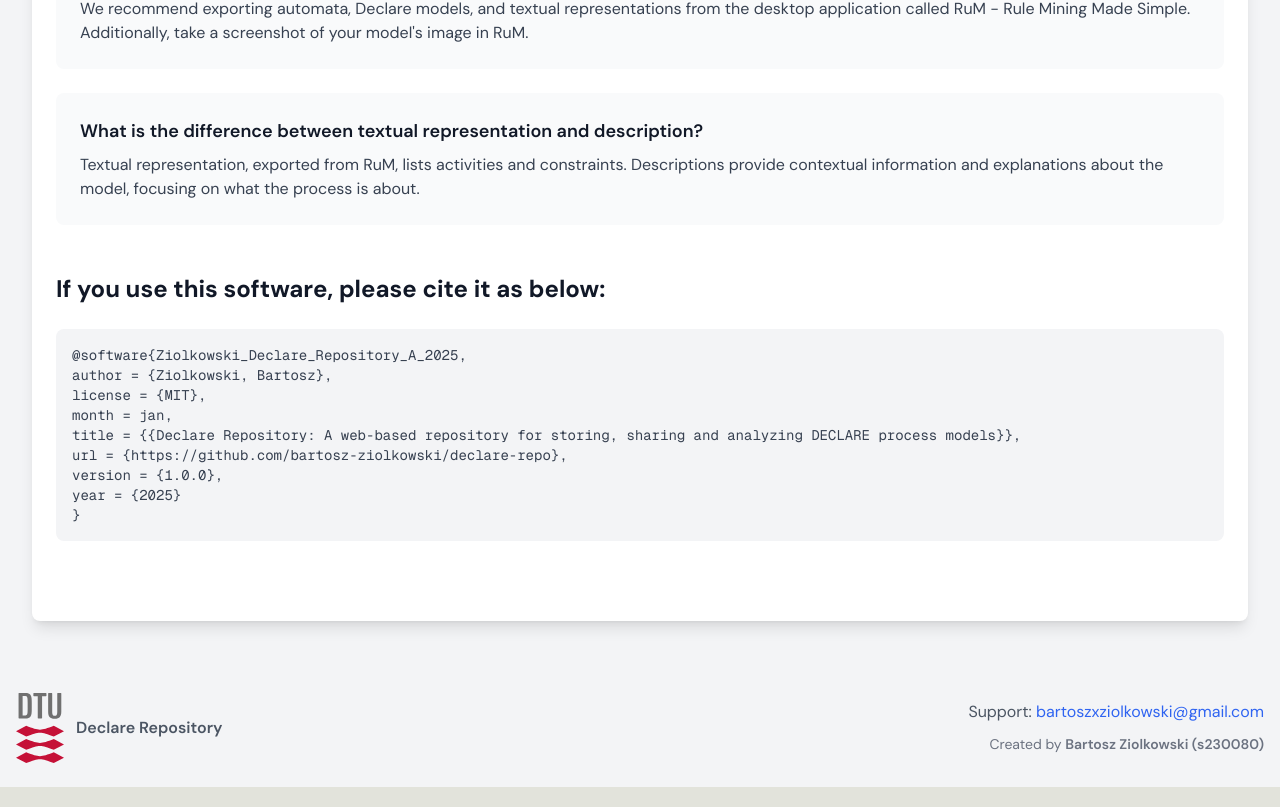
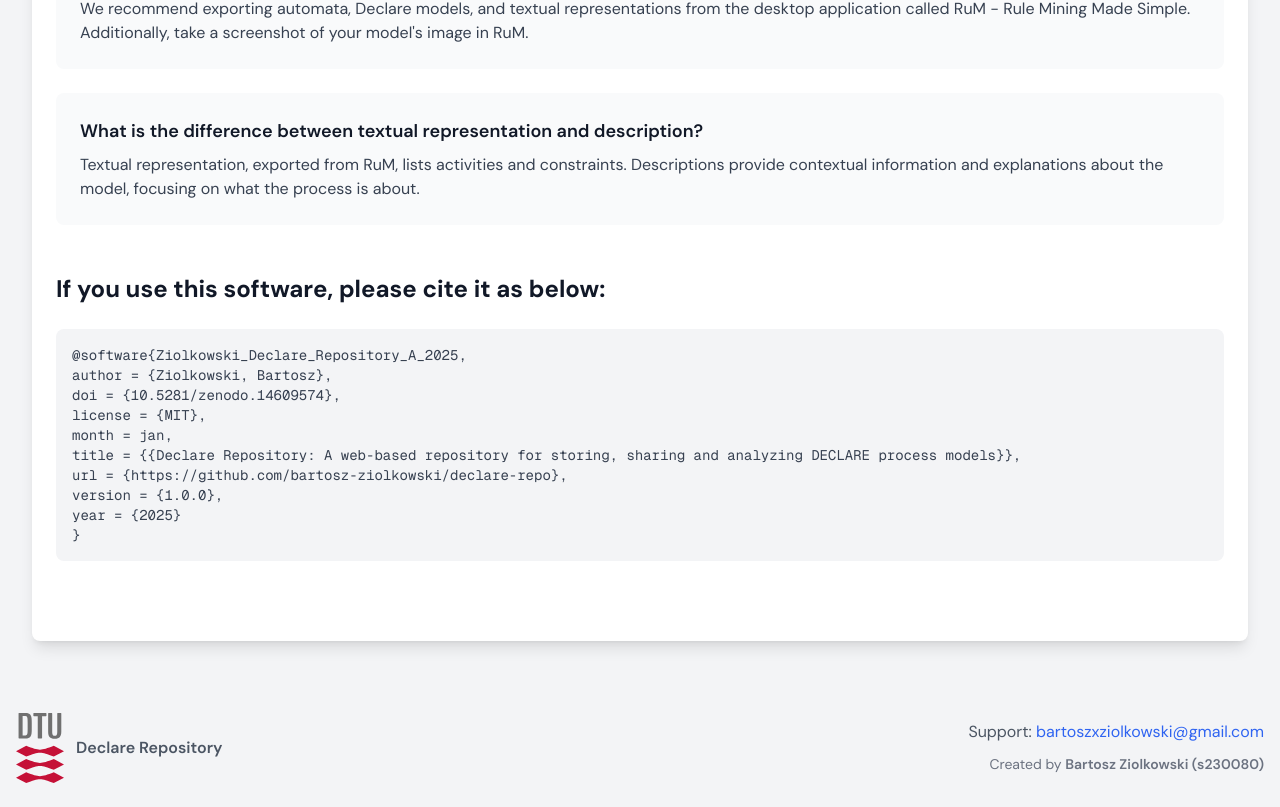
Before and after one commit to bartosz-ziolkowski/declare-repo, a Next.js app: page /repo/info in a window 1280 px wide. Shown: the part 847-1654 px from the top of the page. Built offline with nearby package versions, Linux system fonts and the light colour scheme.

Commit message:
Update page.js

```diff
--- a/app/repo/info/page.js
+++ b/app/repo/info/page.js
@@ -42,6 +42,7 @@ const Legend = () => {
 			<pre className="bg-gray-100 rounded-lg p-4 text-sm text-gray-700 overflow-auto">
 				{`@software{Ziolkowski_Declare_Repository_A_2025,
 author = {Ziolkowski, Bartosz},
+doi = {10.5281/zenodo.14609574},
 license = {MIT},
 month = jan,
 title = {{Declare Repository: A web-based repository for storing, sharing and analyzing DECLARE process models}},
```
